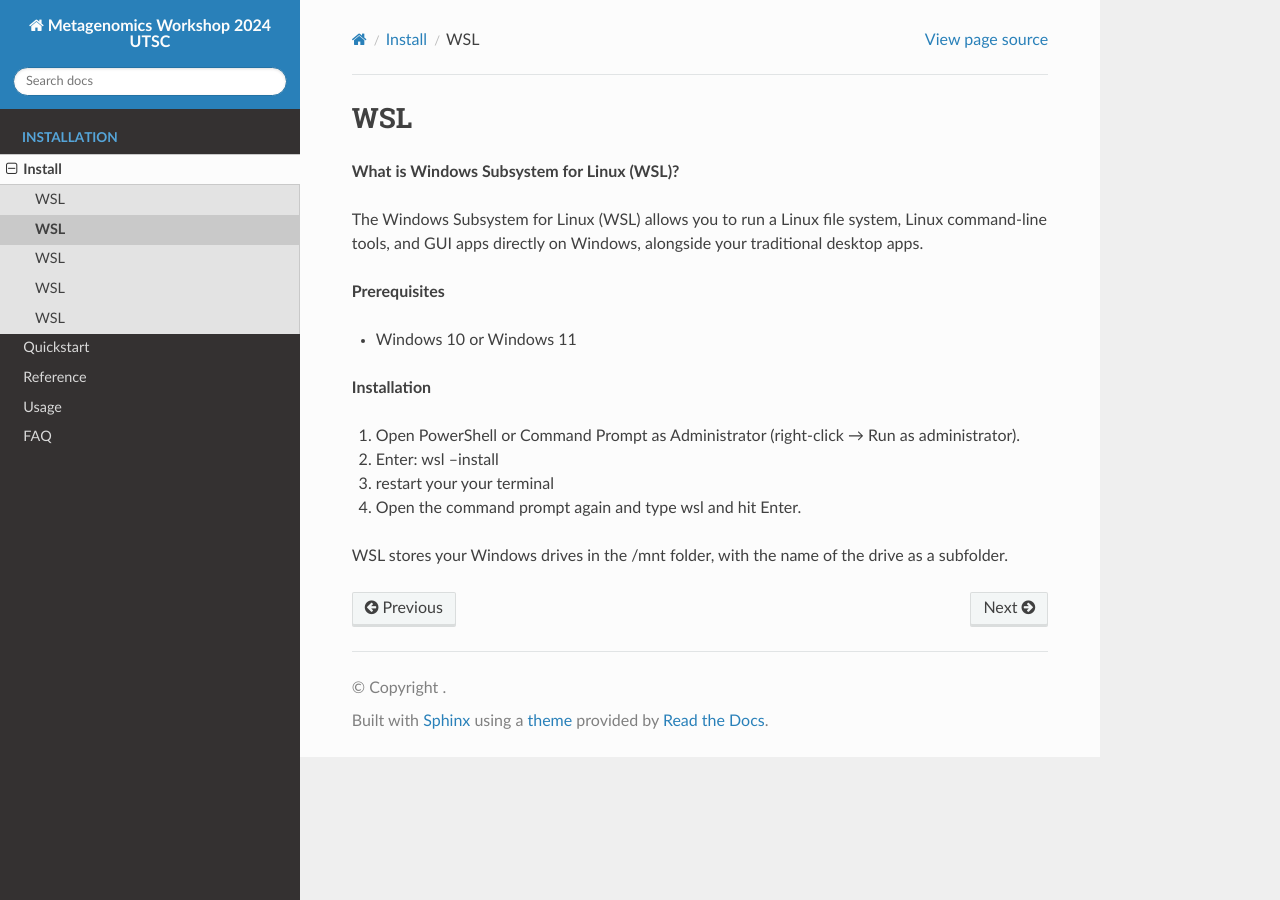
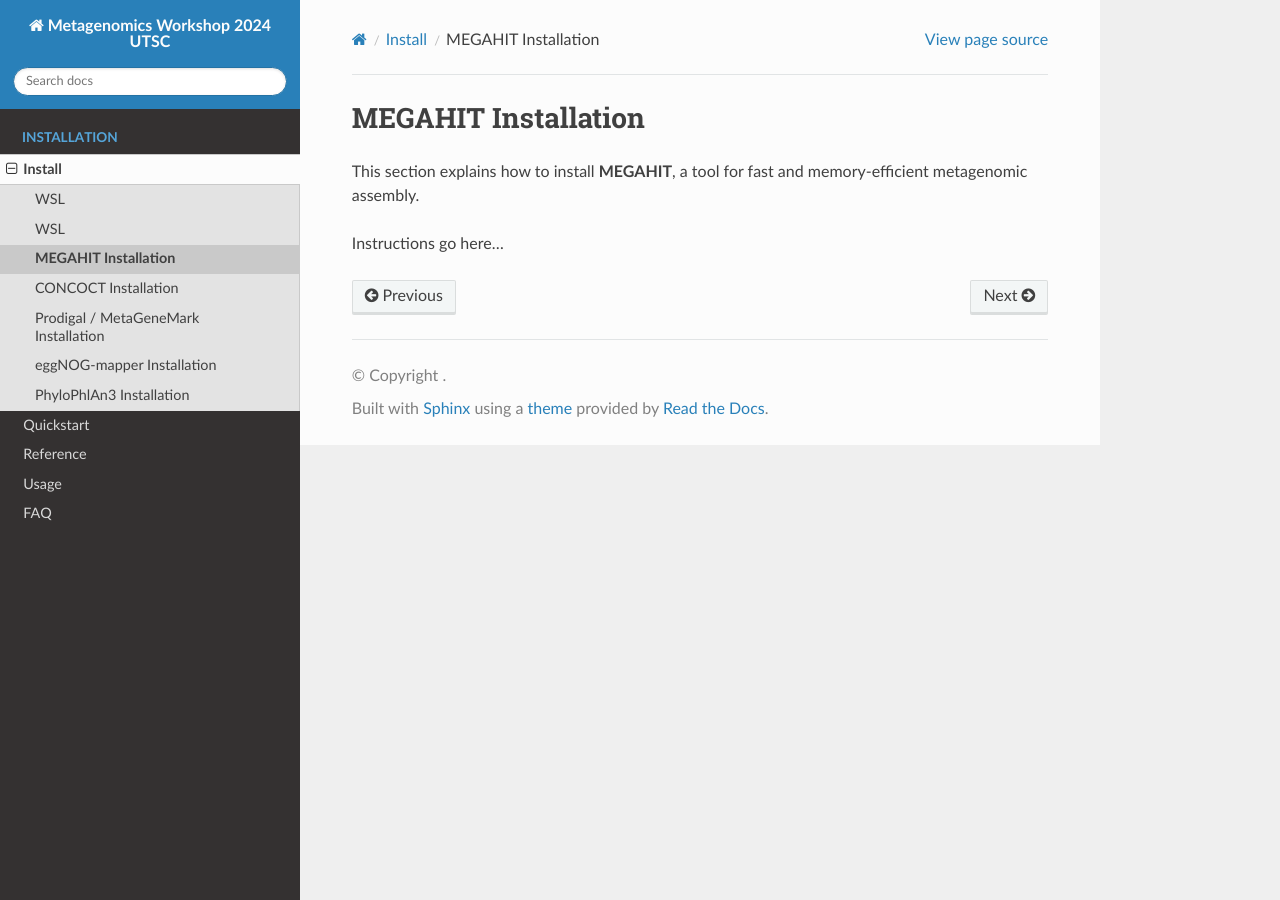
Before and after one commit to javad30/metagenomics-workshop-2024-UTSC, a Sphinx documentation site: the page built from docs/source/install/megahit.rst, in a window 1280 px wide. Built offline with Sphinx 7.4.7 and the Read the Docs theme 3.1.0, drawn with Linux system fonts in a browser that asks for light colours; pages that are not in the unit, such as notebooks, are missing from menus.

Commit message:
Fix sidebar titles and installation pages

```diff
--- a/docs/source/install/megahit.rst
+++ b/docs/source/install/megahit.rst
@@ -1,23 +1,7 @@
-.. _wsl:
+MEGAHIT Installation
+====================
 
-==========
-WSL
-==========
+This section explains how to install **MEGAHIT**, a tool for fast and
+memory-efficient metagenomic assembly.
 
-**What is Windows Subsystem for Linux (WSL)?**
-
-The Windows Subsystem for Linux (WSL) allows you to run a Linux file system, Linux command-line tools, and GUI apps directly on Windows, alongside your traditional desktop apps.
-
-**Prerequisites**
-
-- Windows 10 or Windows 11
-
-**Installation**
-
-1. Open PowerShell or Command Prompt as Administrator (right-click → Run as administrator).
-2. Enter: wsl --install
-3. restart your your terminal
-4. Open the command prompt again and type wsl and hit Enter.
-
-
-WSL stores your Windows drives in the /mnt folder, with the name of the drive as a subfolder.
+Instructions go here...
```
Also changed, not shown: docs/source/install/concoct.rst (+5 -21 lines), docs/source/install/eggnog.rst (+5 -21 lines), docs/source/install/fastqc.rst (added, +23 -0 lines), docs/source/install/phylophlan.rst (added, +7 -0 lines), docs/source/install/prodigal.rst (+5 -21 lines).
